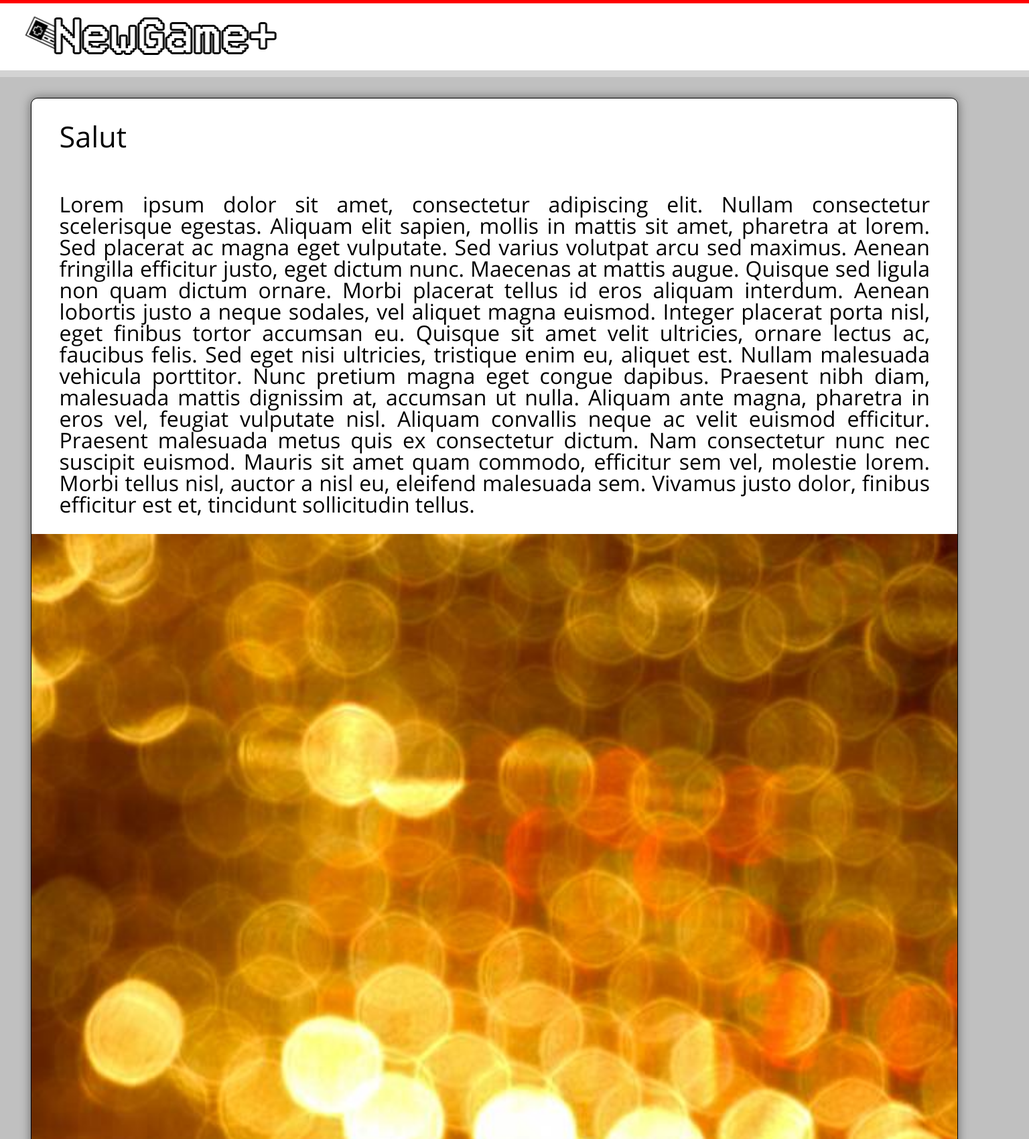
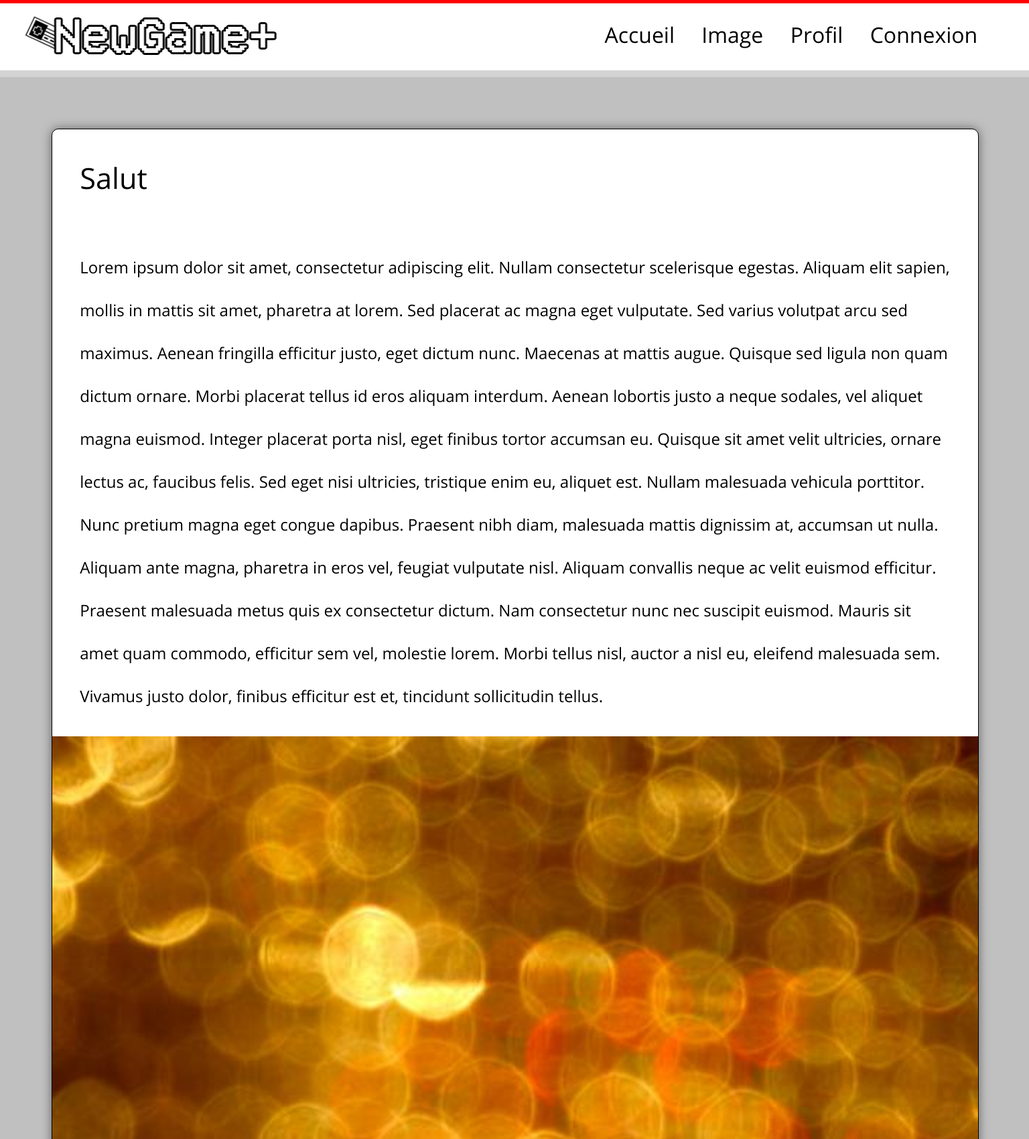
Before and after one commit to FlorianDesjouis/NewGame-.dev2018-my_blog, a PHP site: page /view/articles/read.php in a window 1536 px wide. Shown: the top 1700 px of the page at 67% size. Run offline with PHP 8.4, Linux system fonts and the light colour scheme; a stand-in replaces the project's code that opens the database connection.

Commit message:
finished responsive css on desktop and 1441px on read.php, add menu

```diff
--- a/php/mvc/public/css/style.css
+++ b/php/mvc/public/css/style.css
@@ -126,7 +126,19 @@ body {
     display: inline-block;
     width: 90%;
     margin: 5% 5% 5% 5%;
-    font-size: 1rem;
+    font-size: 0.5rem;
+    line-height: 1.2rem;
+    border: 1px solid #000000;
+    border-radius: 10px;
+    background-color: #FFFFFF;
+    box-shadow: 0 0 15px rgb(100, 100, 100);
+    color: #000000;
+}
+.articlePage {
+    display: inline-block;
+    width: 90%;
+    margin: 5% 5% 5% 5%;
+    font-size: 0.5rem;
     line-height: 1.2rem;
     border: 1px solid #000000;
     border-radius: 10px;
@@ -140,6 +152,9 @@ body {
 }
 
 a.article {
+    text-decoration: none;
+}
+a.articlePage {
     text-decoration: none;
 }
 
@@ -379,9 +394,36 @@ a.article {
         display: inline-block;
         width: 90%;
         margin: 5% 5% 5% 5%;
-        font-size: 1.4rem;
-        line-height: 1.8rem;
-        text-align: justify;
+        font-size: 1rem;
+        line-height: 2rem;
+        border: 1px solid #000000;
+        border-radius: 10px;
+        background-color: #FFFFFF;
+        box-shadow: 0 0 15px rgb(100, 100, 100);
+        color: #000000;
+    }
+    .articlePage {
+        display: inline-block;
+        width: 90%;
+        margin: 5% 5% 5% 5%;
+        font-size: 1rem;
+        line-height: 2rem;
+        border: 1px solid #000000;
+        border-radius: 10px;
+        background-color: #FFFFFF;
+        box-shadow: 0 0 15px rgb(100, 100, 100);
+        color: #000000;
+    }
+
+    .article:hover {
+        background-color: #EFEFEF;
+    }
+
+    a.article {
+        text-decoration: none;
+    }
+    a.articlePage {
+        text-decoration: none;
     }
 
     .blockText {
@@ -585,11 +627,38 @@ a.article {
 
     .article {
         display: inline-block;
-        text-align: justify;
-        font-size: 1.6rem;
-        line-height: 2.0rem;
         width: 90%;
-        margin: 2% 3% 2% 5%;
+        margin: 5% 5% 5% 5%;
+        font-size: 1.3rem;
+        line-height: 3rem;
+        border: 1px solid #000000;
+        border-radius: 10px;
+        background-color: #FFFFFF;
+        box-shadow: 0 0 15px rgb(100, 100, 100);
+        color: #000000;
+    }
+    .articlePage {
+        display: inline-block;
+        width: 90%;
+        margin: 5% 5% 5% 5%;
+        font-size: 1.3rem;
+        line-height: 3rem;
+        border: 1px solid #000000;
+        border-radius: 10px;
+        background-color: #FFFFFF;
+        box-shadow: 0 0 15px rgb(100, 100, 100);
+        color: #000000;
+    }
+
+    .article:hover {
+        background-color: #EFEFEF;
+    }
+
+    a.article {
+        text-decoration: none;
+    }
+    a.articlePage {
+        text-decoration: none;
     }
 
     .blockText {
@@ -804,10 +873,37 @@ a.article {
     .article {
         display: inline-block;
         width: 90%;
-        margin: 2% 3% 2% 3%;
-        font-size: 2.0rem;
-        line-height: 2.0rem;
-        text-align: justify;
+        margin: 5% 5% 5% 5%;
+        font-size: 1.5rem;
+        line-height: 1.2rem;
+        border: 1px solid #000000;
+        border-radius: 10px;
+        background-color: #FFFFFF;
+        box-shadow: 0 0 15px rgb(100, 100, 100);
+        color: #000000;
+    }
+    .articlePage {
+        display: inline-block;
+        width: 90%;
+        margin: 5% 5% 5% 5%;
+        font-size: 1.5rem;
+        line-height: 4rem;
+        border: 1px solid #000000;
+        border-radius: 10px;
+        background-color: #FFFFFF;
+        box-shadow: 0 0 15px rgb(100, 100, 100);
+        color: #000000;
+    }
+
+    .article:hover {
+        background-color: #EFEFEF;
+    }
+
+    a.article {
+        text-decoration: none;
+    }
+    a.articlePage {
+        text-decoration: none;
     }
 
     .blockText {
--- a/php/mvc/view/articles/read.php
+++ b/php/mvc/view/articles/read.php
@@ -22,6 +22,12 @@
             <a href="#">Image</a>
             <a href="#">Vidéos</a>
         </nav>
+        <div class="desktopMenu">
+            <a href="#">Accueil</a>
+            <a href="#">Image</a>
+            <a href="#">Profil</a>
+            <a href="#">Connexion</a>
+        </div>
         <form class="login">
             E-mail : <input type="email" name="userEmail" id="userEmail"><label for="userEmail"></label><br>
             Password : <input type="password" name="userPassword" id="userPassword"><label
@@ -30,7 +36,7 @@
         </form>
     </header>
     <section class="section">
-        <article class="article">
+        <article class="articlePage">
             <h2 class="title">Salut</h2>
             <p class="blockText">Lorem ipsum dolor sit amet, consectetur adipiscing elit. Nullam consectetur scelerisque
                 egestas. Aliquam
```
